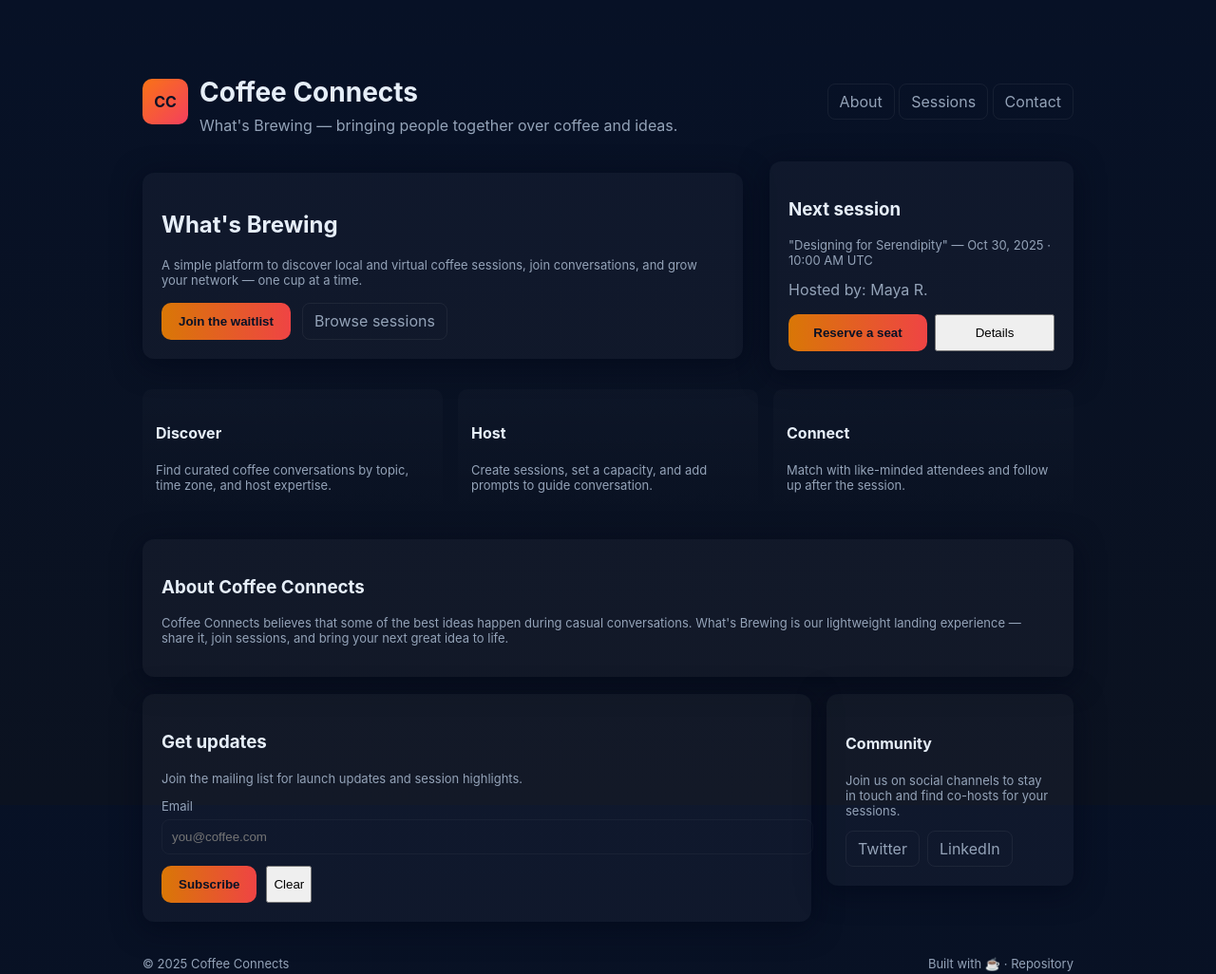
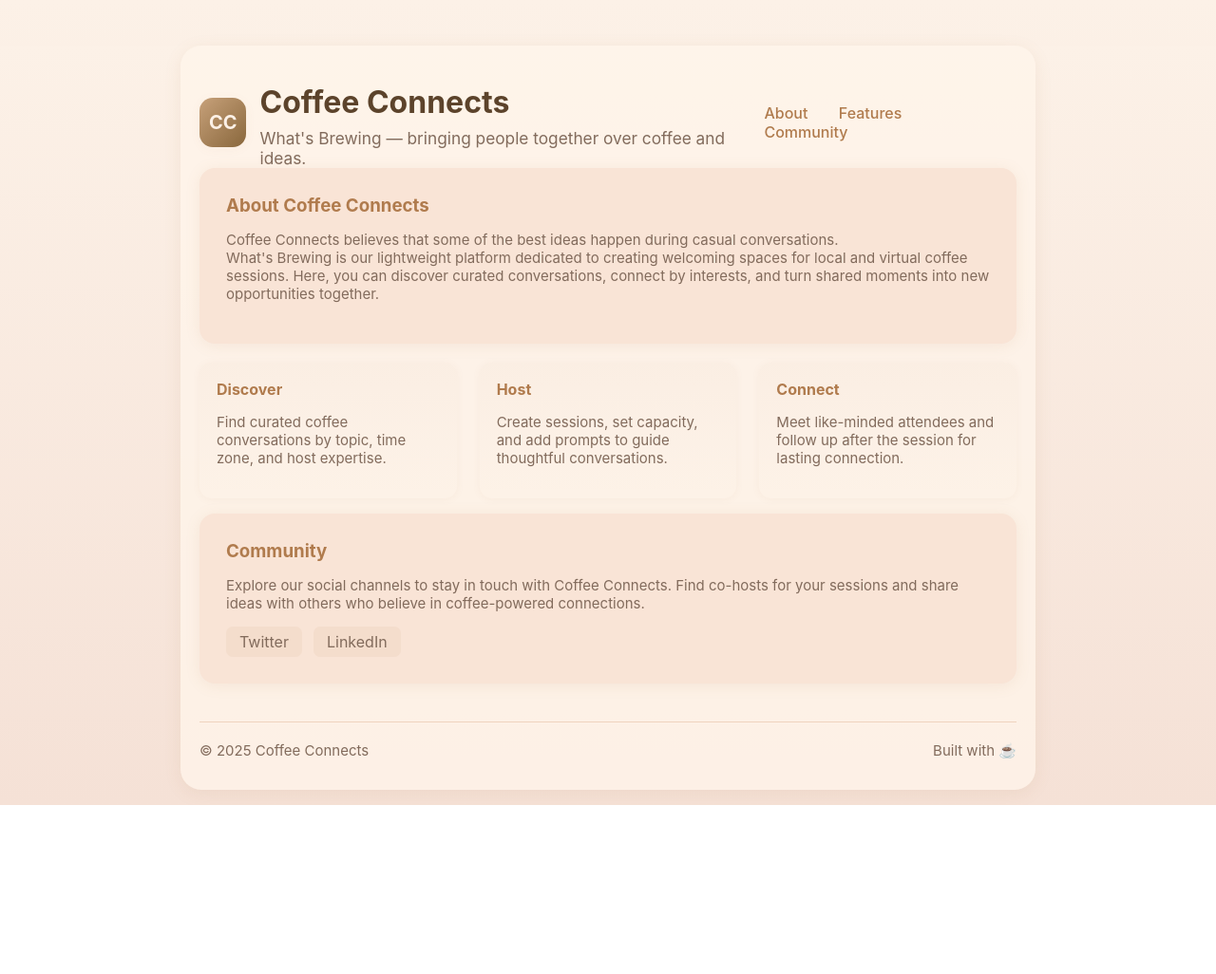
Before and after one commit to sarfarazsingh-stack/sarfarazsingh-stack.github.io, a plain HTML site: page index.html in a window 1280 px wide. Shown: the whole page at 95% size. After the commit the page ends 848 px from the top, so only its background shows below. Drawn offline with Linux system fonts and the light colour scheme.

Commit message:
Update index.html

```diff
--- a/index.html
+++ b/index.html
@@ -8,25 +8,122 @@
   <meta name="author" content="Coffee Connects">
   <link rel="icon" href="/favicon.ico">
   <style>
-    :root{--bg:#0f1724;--card:#0b1220;--accent:#d97706;--muted:#94a3b8;--glass:rgba(255,255,255,0.03)}
-    html,body{height:100%;margin:0;font-family:Inter,ui-sans-serif,system-ui,-apple-system,"Segoe UI",Roboto,"Helvetica Neue",Arial;color:#e6eef8;background:linear-gradient(180deg,#071126 0%, #0b1220 100%)}
-    .container{max-width:980px;margin:48px auto;padding:24px}
-    header{display:flex;align-items:center;justify-content:space-between}
-    .brand{display:flex;align-items:center;gap:12px}
-    .logo{width:48px;height:48px;border-radius:10px;background:linear-gradient(135deg,#f97316,#f43f5e);display:flex;align-items:center;justify-content:center;font-weight:700;color:#091126}
-    h1{margin:8px 0 0;font-size:28px}
-    p.lead{color:var(--muted);margin:8px 0 0}
-
-    .hero{display:flex;gap:28px;margin-top:28px;align-items:center}
-    .card{background:var(--glass);padding:20px;border-radius:12px;box-shadow:0 6px 30px rgba(2,6,23,0.6);flex:1}
-    .cta{background:linear-gradient(90deg,var(--accent),#ef4444);color:#071126;padding:12px 18px;border-radius:10px;border:none;font-weight:600;cursor:pointer}
-    .features{display:grid;grid-template-columns:repeat(auto-fit,minmax(220px,1fr));gap:16px;margin-top:20px}
-    .feature{background:linear-gradient(180deg,rgba(255,255,255,0.02),transparent);padding:14px;border-radius:10px}
-    footer{margin-top:36px;color:var(--muted);font-size:14px;display:flex;justify-content:space-between;align-items:center}
-    .small{font-size:13px;color:var(--muted)}
-    a.button-ghost{background:transparent;border:1px solid rgba(255,255,255,0.06);color:var(--muted);padding:8px 12px;border-radius:8px;text-decoration:none}
-
-    @media(max-width:720px){.hero{flex-direction:column}}
+    :root{
+      --bg: #fcf1e7;
+      --card: #f9e4d6;
+      --accent: #b07b4d;
+      --muted: #826b5c;
+      --glass: rgba(255,245,235,0.78);
+      --header: #5c432b;
+    }
+    html,body{
+      height:100%;
+      margin:0;
+      font-family:Inter,ui-sans-serif,system-ui,-apple-system,"Segoe UI",Roboto,"Helvetica Neue",Arial;
+      color:var(--header);
+      background:linear-gradient(180deg,#fcf1e7 0%, #f5e1d6 100%);
+    }
+    .container{
+      max-width:860px;
+      margin:48px auto;
+      padding:32px 20px;
+      background:var(--glass);
+      border-radius:22px;
+      box-shadow:0 4px 18px rgba(176,123,77,0.10);
+    }
+    header{
+      display:flex;
+      align-items:center;
+      justify-content:space-between;
+    }
+    .brand{
+      display:flex;
+      align-items:center;
+      gap:14px;
+    }
+    .logo{
+      width:52px;
+      height:52px;
+      border-radius:14px;
+      background:linear-gradient(135deg,#c7a17a,#89673c);
+      display:flex;
+      align-items:center;
+      justify-content:center;
+      font-weight:700;
+      font-size:20px;
+      color:#fcf1e7;
+      box-shadow:0 2px 12px rgba(176,123,77,0.05);
+    }
+    h1{
+      margin:8px 0 0;
+      font-size:32px;
+      color:var(--header);
+    }
+    p.lead{
+      color:var(--muted);
+      margin:8px 0 0;
+      font-size:1.08em;
+      font-weight:400;
+    }
+    nav a.button-ghost{
+      background:transparent;
+      border:none;
+      color:var(--accent);
+      padding:8px 14px;
+      border-radius:8px;
+      text-decoration:none;
+      font-size:1em;
+      font-weight:500;
+      transition:color 0.18s;
+    }
+    nav a.button-ghost:hover{
+      color:var(--header);
+    }
+    .card{
+      background:var(--card);
+      padding:28px;
+      border-radius:16px;
+      box-shadow:0 2px 16px rgba(176,123,77,0.10);
+      margin-bottom:24px;
+    }
+    .features{
+      display:grid;
+      grid-template-columns:repeat(auto-fit,minmax(220px,1fr));
+      gap:24px;
+      margin-top:20px;
+      margin-bottom:16px;
+    }
+    .feature{
+      background:linear-gradient(180deg,rgba(176,123,77,0.03),transparent);
+      padding:18px;
+      border-radius:13px;
+      color:var(--header);
+      box-shadow:0 1px 8px rgba(176,123,77,0.06);
+    }
+    h3,h4{
+      color:var(--accent);
+      margin-top:0;
+      margin-bottom:10px;
+    }
+    .small{
+      font-size:15px;
+      color:var(--muted);
+    }
+    footer{
+      margin-top:40px;
+      color:var(--muted);
+      font-size:14px;
+      display:flex;
+      justify-content:space-between;
+      align-items:center;
+      border-top:1px solid #efd3be;
+      padding-top:20px;
+    }
+    @media(max-width:650px){
+      .container{padding:18px 6px;}
+      header,footer{flex-direction:column;align-items:flex-start;}
+      .features{grid-template-columns:1fr;}
+    }
   </style>
 </head>
 <body>
@@ -41,31 +138,18 @@
       </div>
       <nav>
         <a class="button-ghost" href="#about">About</a>
-        <a class="button-ghost" href="#sessions">Sessions</a>
-        <a class="button-ghost" href="#contact">Contact</a>
+        <a class="button-ghost" href="#sessions">Features</a>
+        <a class="button-ghost" href="#contact">Community</a>
       </nav>
     </header>
 
-    <section class="hero">
-      <div class="card">
-        <h2>What's Brewing</h2>
-        <p class="small">A simple platform to discover local and virtual coffee sessions, join conversations, and grow your network — one cup at a time.</p>
-        <div style="margin-top:16px;display:flex;gap:12px;flex-wrap:wrap;">
-          <button class="cta" onclick="joinWaitlist()">Join the waitlist</button>
-          <a href="#sessions" class="button-ghost">Browse sessions</a>
-        </div>
-      </div>
-      <div style="width:320px;min-width:240px;">
-        <div class="card">
-          <h3>Next session</h3>
-          <p class="small">"Designing for Serendipity" — Oct 30, 2025 · 10:00 AM UTC</p>
-          <p style="margin-top:8px;color:var(--muted);">Hosted by: Maya R.</p>
-          <div style="margin-top:12px;display:flex;gap:8px;">
-            <button class="cta" style="flex:1">Reserve a seat</button>
-            <button class="button-ghost" style="flex:1">Details</button>
-          </div>
-        </div>
-      </div>
+    <section class="card" id="about" style="margin-bottom:12px;">
+      <h3>About Coffee Connects</h3>
+      <p class="small">
+        Coffee Connects believes that some of the best ideas happen during casual conversations.<br>
+        What's Brewing is our lightweight platform dedicated to creating welcoming spaces for local and virtual coffee sessions.
+        Here, you can discover curated conversations, connect by interests, and turn shared moments into new opportunities together.
+      </p>
     </section>
 
     <section id="sessions" class="features">
@@ -75,65 +159,29 @@
       </div>
       <div class="feature">
         <h4>Host</h4>
-        <p class="small">Create sessions, set a capacity, and add prompts to guide conversation.</p>
+        <p class="small">Create sessions, set capacity, and add prompts to guide thoughtful conversations.</p>
       </div>
       <div class="feature">
         <h4>Connect</h4>
-        <p class="small">Match with like-minded attendees and follow up after the session.</p>
+        <p class="small">Meet like-minded attendees and follow up after the session for lasting connection.</p>
       </div>
     </section>
 
-    <section id="about" style="margin-top:22px;">
-      <div class="card">
-        <h3>About Coffee Connects</h3>
-        <p class="small">Coffee Connects believes that some of the best ideas happen during casual conversations. What's Brewing is our lightweight landing experience — share it, join sessions, and bring your next great idea to life.</p>
-      </div>
-    </section>
-
-    <section id="contact" style="margin-top:18px;display:flex;gap:16px;align-items:flex-start;">
-      <form class="card" style="flex:1;" onsubmit="subscribe(event)">
-        <h3>Get updates</h3>
-        <p class="small">Join the mailing list for launch updates and session highlights.</p>
-        <label style="display:block;margin-top:12px;font-size:13px;color:var(--muted)">Email</label>
-        <input id="email" type="email" required placeholder="you@coffee.com" style="width:100%;padding:10px;margin-top:6px;border-radius:8px;border:1px solid rgba(255,255,255,0.04);background:transparent;color:inherit">
-        <div style="margin-top:12px;display:flex;gap:10px;">
-          <button class="cta" type="submit">Subscribe</button>
-          <button class="button-ghost" type="button" onclick="document.getElementById('email').value='';">Clear</button>
-        </div>
-        <p id="msg" class="small" style="margin-top:10px;display:none"></p>
-      </form>
-      <div style="width:260px;">
-        <div class="card">
-          <h4>Community</h4>
-          <p class="small">Join us on social channels to stay in touch and find co-hosts for your sessions.</p>
-          <div style="margin-top:12px;display:flex;gap:8px;">
-            <a class="button-ghost" href="#">Twitter</a>
-            <a class="button-ghost" href="#">LinkedIn</a>
-          </div>
-        </div>
+    <section class="card" id="contact" style="margin-bottom:10px;">
+      <h3>Community</h3>
+      <p class="small">
+        Explore our social channels to stay in touch with Coffee Connects. Find co-hosts for your sessions and share ideas with others who believe in coffee-powered connections.
+      </p>
+      <div style="margin-top:12px;display:flex;gap:12px;">
+        <span style="color:var(--muted);background:rgba(176,123,77,0.07);padding:6px 14px;border-radius:7px;">Twitter</span>
+        <span style="color:var(--muted);background:rgba(176,123,77,0.07);padding:6px 14px;border-radius:7px;">LinkedIn</span>
       </div>
     </section>
 
     <footer>
       <div class="small">© 2025 Coffee Connects</div>
-      <div class="small">Built with ☕ · <a href="https://github.com/sarfarazsingh-stack/sarfarazsingh-stack.github.io" style="color:var(--muted);text-decoration:none">Repository</a></div>
+      <div class="small">Built with ☕</div>
     </footer>
   </div>
-
-  <script>
-    function joinWaitlist(){
-      const email = prompt('Enter your email to join the waitlist');
-      if(email) alert('Thanks — we\'ll be in touch at ' + email);
-    }
-    function subscribe(e){
-      e.preventDefault();
-      const email = document.getElementById('email').value;
-      const msg = document.getElementById('msg');
-      msg.style.display = 'block';
-      msg.textContent = 'Thanks for subscribing — we\'ll email updates to ' + email + '.';
-      setTimeout(()=>msg.style.display='none',5000);
-      document.getElementById('email').value = '';
-    }
-  </script>
 </body>
 </html>
```
